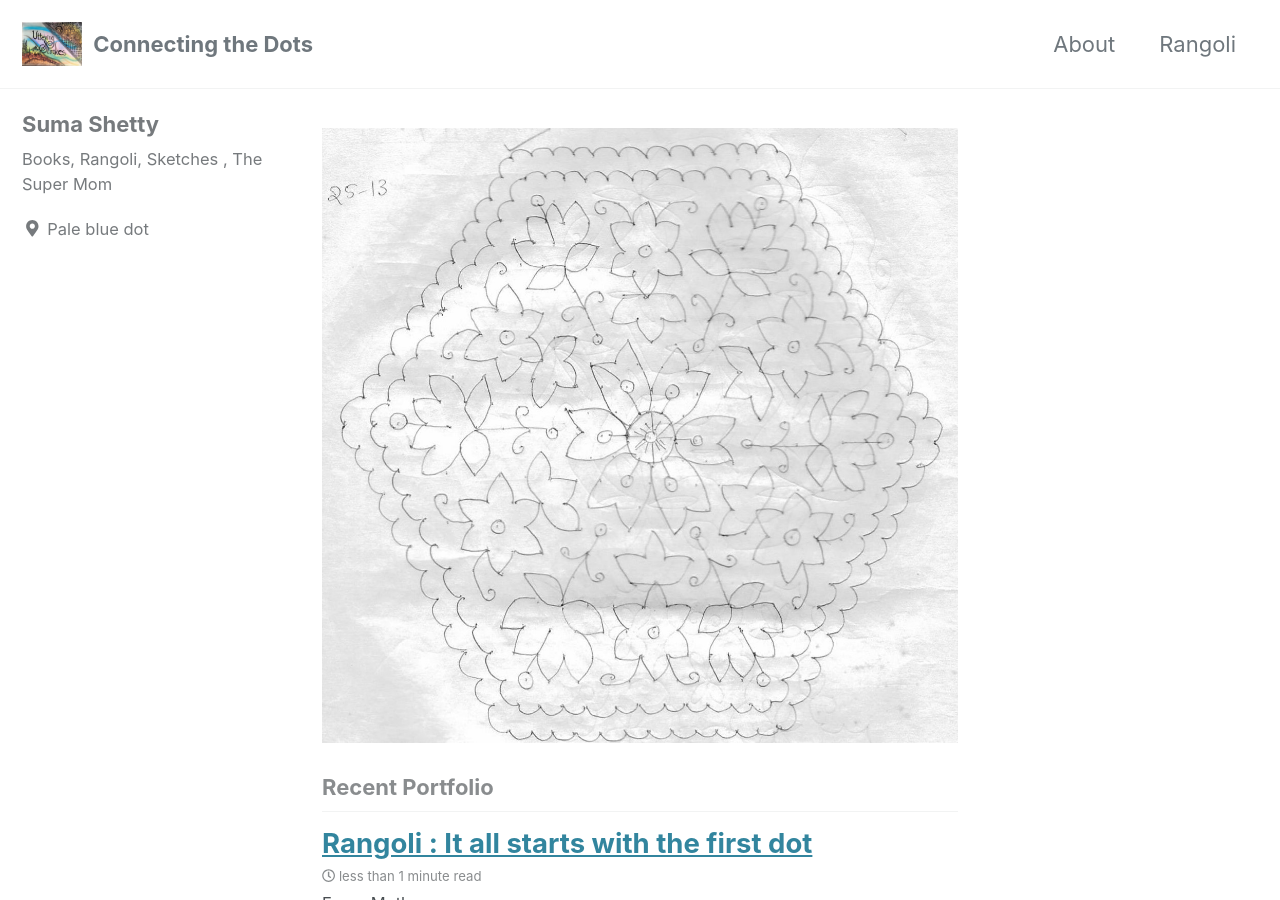
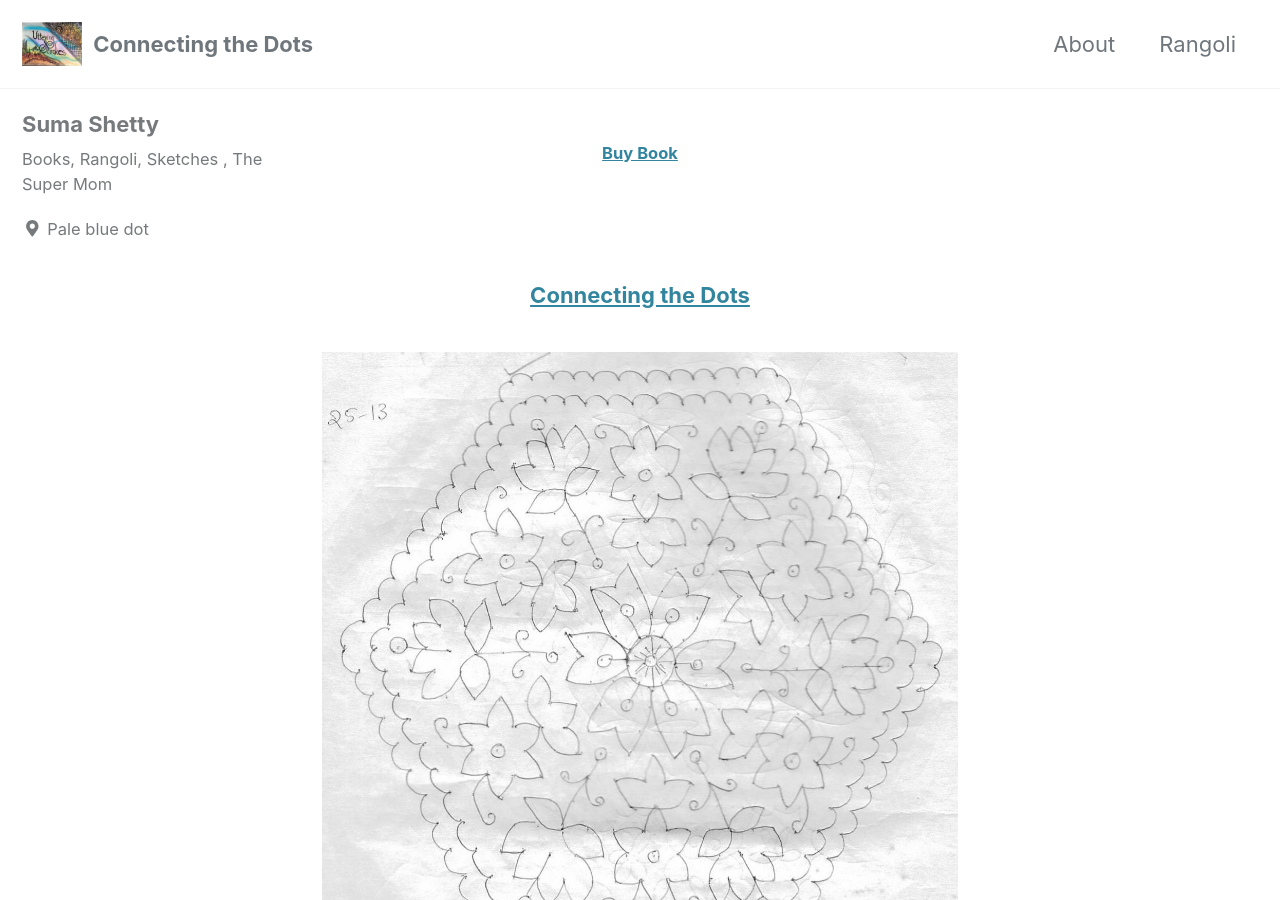
Before and after one commit to slabstech/connectingthedots, a Jekyll site: the page built from index.html, in a window 1280 px wide and 900 px high. Built offline with Jekyll 4.4.1, drawn with Linux system fonts in a browser that asks for light colours; cached includes are drawn as plain includes; the list of posts is cut into pages by our own code.

Commit message:
add kindle ebook link

```diff
--- a/index.html
+++ b/index.html
@@ -3,4 +3,8 @@ layout: home
 author_profile: true
 ---
 
+<center><h5> <a href="https://amzn.to/31pjKly">Buy Book</a> </center></h5>
+<br/><br/>
+<center><h3> <a href="https://amzn.to/31pjKly">Connecting the Dots</a> </center></h3>
+<br/>
 <img src="assets/art/rangoli/set1/set-1-12.jpg" alt="25 *13 rangoli ">
```
